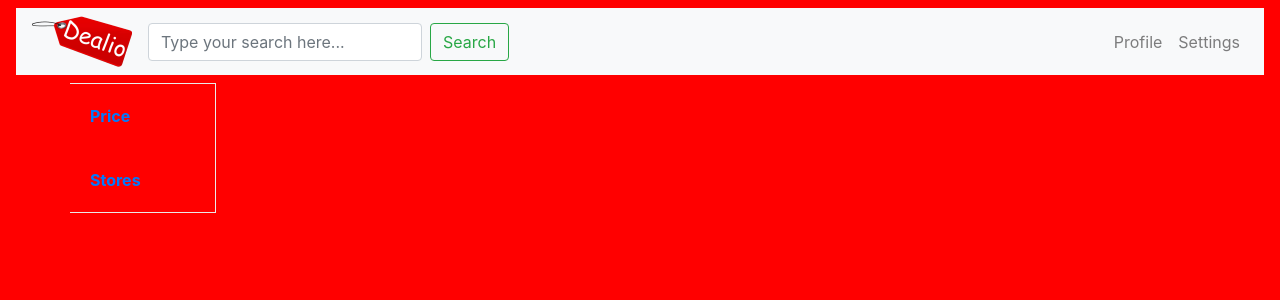
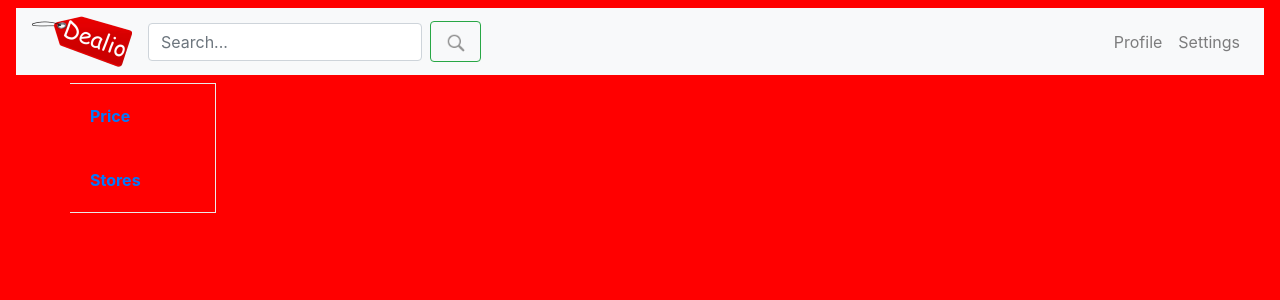
Before and after one commit to jaspearson/csc424, a Django app: page / in a window 1280 px wide. Shown: the top 300 px of the page. Run offline with Django 3.2, Linux system fonts and the light colour scheme; parts of the project's set-up code (start-up, migrations or seed data) failed here and were passed over; some libraries are stand-ins or nearby versions.

Commit message:
Updates settings.py to add STATICFILES_DIRS variable. Adds the search-icon.png Updates the base.html template to add the search-icon.png to the search button.

```diff
--- a/dealio/settings.py
+++ b/dealio/settings.py
@@ -120,6 +120,10 @@ USE_TZ = True
 # Static files (CSS, JavaScript, Images)
 # https://docs.djangoproject.com/en/2.1/howto/static-files/
 STATIC_URL = '/static/'
-STATIC_ROOT = os.path.join(BASE_DIR, 'deals/../static')
+#STATIC_ROOT = os.path.join(BASE_DIR, 'static/')
 MEDIA_URL = '/media/'
 MEDIA_ROOT = os.path.join(BASE_DIR, 'media')
+STATICFILES_DIRS = [
+    os.path.join(BASE_DIR, 'static')
+
+]
--- a/templates/base.html
+++ b/templates/base.html
@@ -20,14 +20,16 @@
        <nav class="navbar navbar navbar-expand-lg navbar-light bg-light" >
 
                  <a class="navbar-brand" href="/">
-                    <img src="/static/images/dealio-icon.png" alt="test">
+                    <img src="/static/images/dealio-icon.png" alt="Dealio Logo">
                   </a>
                   <button class="navbar-toggler" type="button" data-toggle="collapse" data-target="#navbarSupportedContent" aria-controls="navbarSupportedContent" aria-expanded="False" aria-label="Toggle navigation">
                     <span class="navbar-toggler-icon"></span>
                   </button>
                  <form class="form-inline my-2 my-lg-0 mr-auto" method="GET" action="{% url 'search' %}">
-                     <input class="form-control mr-sm-2" type="search" placeholder="Type your search here..." aria-label="Search" name="Search" value="{{ request.GET.search }}">
-                     <button class="btn btn-outline-success my-2 my-sm-0" type="submit">Search</button>
+                     <input class="form-control mr-sm-2" type="search" placeholder="Search..." aria-label="Search" name="Search" value="{{ request.GET.search }}">
+                     <button class="btn btn-outline-success my-2 my-sm-0" type="submit">
+                         <img src="/static/images/search-icon.png" alt="Magnifying Glass Icon" style="width: 25px; height: 25px;">
+                     </button>
 
                  </form>
 
```
Also changed, not shown: static/images/search-icon.png (added).
